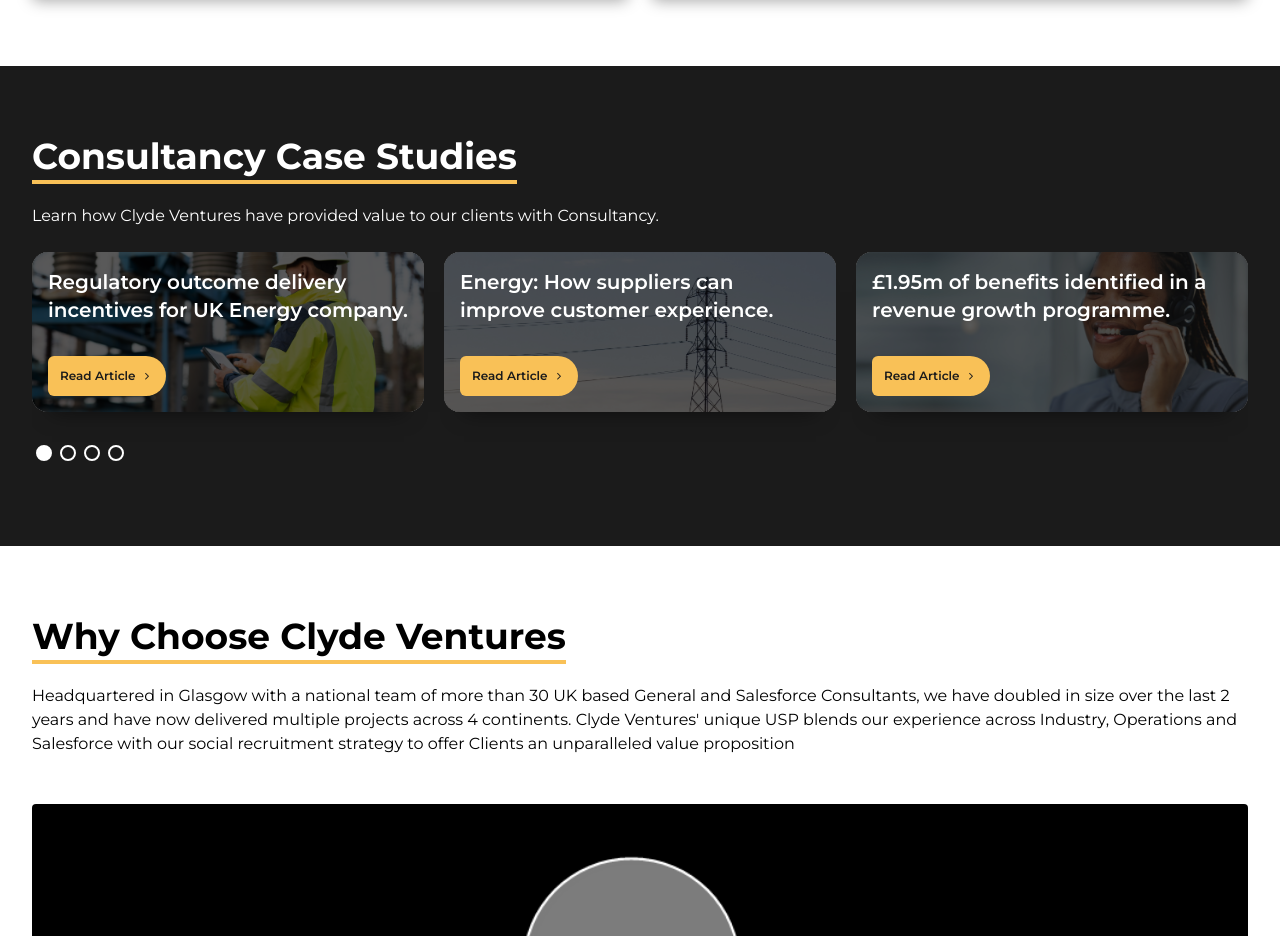
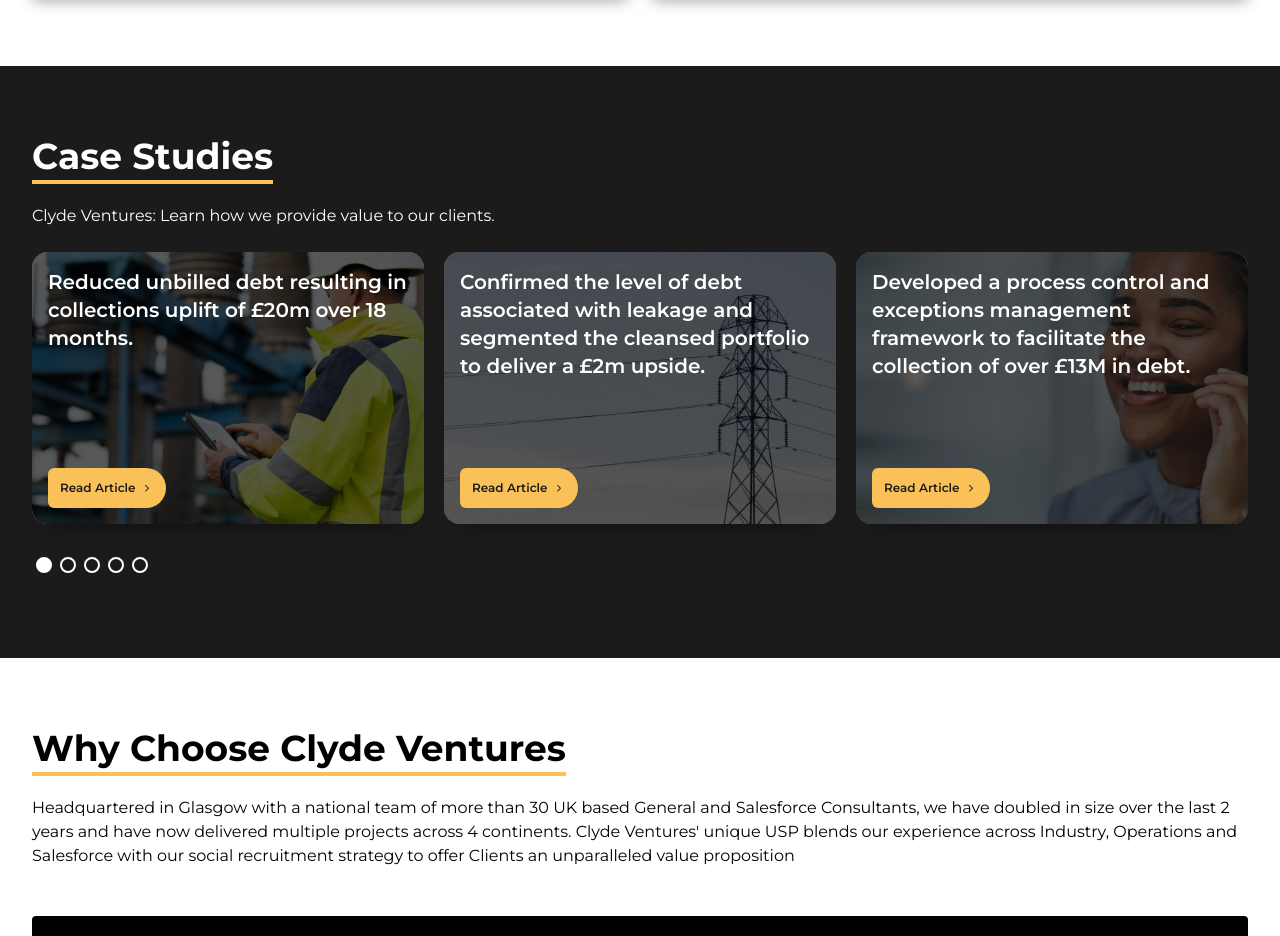
Before and after one commit to luke-meadows/clyde-ventures-2024, a Next.js app: page /services/consultancy in a window 1280 px wide. Shown: the part 1280-2216 px from the top of the page. Built offline with nearby package versions, Linux system fonts and the light colour scheme.

Commit message:
new blurbs

```diff
--- a/app/about-us/meet-the-team/page.js
+++ b/app/about-us/meet-the-team/page.js
@@ -16,8 +16,8 @@
         <div className="grid grid-cols-1 md:grid-cols-3 2xl:grid-cols-4 auto-rows-fr-1 gap-6">
           {teamData.map((item, i) => (
             <div
-              className="shadow-button  w-[100%] col-span-1 cursor-pointer noselect rounded overflow-hidden"
-              onClick={() => setActiveTeamMember(item)}
+              className="shadow-button  w-[100%] col-span-1 noselect rounded overflow-hidden"
+              // onClick={() => setActiveTeamMember(item)}
             >
               <Image
                 key={i}
--- a/components/CaseStudies.js
+++ b/components/CaseStudies.js
@@ -2,65 +2,92 @@
 import { Pagination, A11y, Autoplay } from 'swiper/modules';
 import { Swiper, SwiperSlide } from 'swiper/react';
 import BackgroundImage from './BackgroundImage';
+import Link from 'next/link';
 export default function CaseStudies({ caseStudyTopic }) {
-  const caseStudiesContentData = [
+  const insightCards = [
     {
-      title: 'Regulatory outcome delivery incentives for UK Energy company.',
-      subtitle:
-        'Place holder text place holder text place holder text place holder text place holder text place holder text place holder text.',
+      insightId: '1',
+      title:
+        'Reduced unbilled debt resulting in collections uplift of £20m over 18 months.',
+      date: '29/11/2023',
+      author: 'Graham Mathie',
+      url: '/case-studies/unbilled-debt',
       image: '/images/blog-images/hero/compliance-stores-background.jpg',
-      url: '/insights/1',
-      type: 'Case Study',
+
+      tags: ['Energy', 'Consumer Standards', 'Customer Experience'],
     },
     {
-      title: 'Energy: How suppliers can improve customer experience.',
-      subtitle:
-        'Place holder text place holder text place holder text place holder text place holder text place holder text place holder text.',
+      insightId: '2',
+      title:
+        'Confirmed the level of debt associated with leakage and segmented the cleansed portfolio to deliver a £2m upside.',
+      date: '01/12/2023',
+      author: 'Ross Bern',
+
+      url: '/insights/debt-value',
       image: '/images/blog-images/hero/opex-background.jpg',
-      url: '/insights/2',
-      type: 'Insight',
+      tags: ['Revenue Generation', 'Customer Experience'],
     },
     {
-      title: '£1.95m of benefits identified in a revenue growth programme.',
-      subtitle:
-        'Place holder text place holder text place holder text place holder text place holder text place holder text place holder text.',
+      insightId: '3',
+      title:
+        'Developed a process control and exceptions management framework to facilitate the collection of over £13M in debt.',
+      date: '06/12/2023',
+      author: 'Ross Bern',
+      url: '/case-studies/controls-and-exception-management',
       image: '/images/blog-images/hero/domestic-sales-background.jpeg',
-      url: '/insights/3',
-      type: 'Case Study',
+
+      tags: ['Utilities', 'Debt'],
     },
     {
-      title: 'Regulatory outcome delivery incentives for UK Energy company.',
-      subtitle:
-        'Place holder text place holder text place holder text place holder text place holder text place holder text place holder text.',
+      insightId: '4',
+      title:
+        "Conducted a LEAN review across a client's operations to deliver £1.95M in benefits.",
+      date: '18/12/2023',
+      author: 'Amber Morton',
+      url: 'insights/domestic-sales',
       image: '/images/blog-images/hero/compliance-stores-background.jpg',
-      url: '/insights/4',
-      type: 'Case Study',
+
+      tags: ['Utilities', 'OPEX', 'Energy', 'Consumer Standards'],
     },
     {
-      title: 'Energy: How suppliers can improve customer experience.',
-      subtitle:
-        'Place holder text place holder text place holder text place holder text place holder text place holder text place holder text.',
-      image: '/images/blog-images/hero/opex-background.jpg',
-      url: '/insights/5',
-      type: 'Insight',
+      insightId: '5',
+      title:
+        'Developed a value model linking operational activities to optimise regulatory outcome delivery incentives.',
+      date: '08/01/2024',
+      author: 'David Philipson',
+      url: '/case-studies/value-model',
+      image: '/images/blog-images/thumbnail/debt-value-thumbnail.jpg',
+      tags: ['Utilities', 'Debt', 'Energy'],
     },
     {
-      title: '£1.95m of benefits identified in a revenue growth programme.',
-      subtitle:
-        'Place holder text place holder text place holder text place holder text place holder text place holder text place holder text.',
+      insightId: '6',
+      title:
+        'Implemented operational excellence and developed a new Target Operating Model to reduce headcount by 25%.',
+      date: '11/01/2024',
+      author: 'Kerry Moran',
+      url: '/case-studies/target-operating-model',
+      image: '/images/blog-images/hero/opex-background.jpg',
+
+      tags: ['Utilities', 'Consumer Standards', 'Energy'],
+    },
+    {
+      insightId: '6',
+      title:
+        "Conducted financial and operational due diligence on a technology led, energy retailer to provide assurance to support our client's proposed $20m investment.",
+      date: '11/01/2024',
+      author: 'Ross Bern',
+      url: '/case-studies/financial-operational-due-diligence',
       image: '/images/blog-images/hero/domestic-sales-background.jpeg',
-      url: '/insights/6',
-      type: 'Case Study',
+      tags: ['Utilities', 'Consumer Standards', 'Energy'],
     },
   ];
   return (
     <div className="bg-black-text noselect">
       <div className="page-break" />
       <div className="inner-container text-white">
-        <h2 className="section-heading">{caseStudyTopic} Case Studies</h2>
+        <h2 className="section-heading">Case Studies</h2>
         <p className="mb-6 font-normal">
-          Learn how Clyde Ventures have provided value to our clients with{' '}
-          {caseStudyTopic}.
+          Clyde Ventures: Learn how we provide value to our clients.
         </p>
         <div>
           <div className="case-studies-swiper md:hidden">
@@ -74,7 +101,7 @@
                 disableOnInteraction: false,
               }}
             >
-              {caseStudiesContentData.map((item, i) => {
+              {insightCards.map((item, i) => {
                 return (
                   <SwiperSlide className=" bg-super-light-grey  rounded-lg p-4 relative card-rounding shadow-bottom">
                     <div className="flex flex-col justify-between gap-6 h-full text-white">
@@ -106,7 +133,7 @@
                 disableOnInteraction: false,
               }}
             >
-              {caseStudiesContentData.map((item, i) => {
+              {insightCards.map((item, i) => {
                 return (
                   <SwiperSlide className=" bg-super-light-grey  rounded-lg p-4 relative card-rounding shadow-bottom">
                     <div className="flex flex-col justify-between gap-6 h-full text-white">
@@ -116,10 +143,11 @@
                         </h5>
                         {/* <p className="text-sm font-normal mb-2">{item.subtitle}</p> */}
                       </div>
-
-                      <button className="bg-primary-orange text-black-text  pr-2.5 pl-3 h-10 min-w-fit w-fit text-xs font-semibold rounded-l-[6px] rounded-r-[20px] ">
-                        Read Article <i className="icon-angle-right" />
-                      </button>
+                      <Link href={item.url}>
+                        <button className="bg-primary-orange text-black-text  pr-2.5 pl-3 h-10 min-w-fit w-fit text-xs font-semibold rounded-l-[6px] rounded-r-[20px] ">
+                          Read Article <i className="icon-angle-right" />
+                        </button>
+                      </Link>
                     </div>
                     <BackgroundImage image={item.image} />
                   </SwiperSlide>
--- a/components/SectorSolutionsGrid.js
+++ b/components/SectorSolutionsGrid.js
@@ -9,7 +9,7 @@
       blurb:
         'We are a multi-certified Salesforce integrator and consulting partner and have implemented and integrated Salesforce across multiple continents to deliver functionality across Sales, Service, Marketing, Industries and many other areas. In addition, because our background is both, operational and from the industries in which we operate, we do not think like other software integrators. We always ensure that the technology serves the operational need, user experience and interface is paramount, and it is configured in such a way as to maximise value creation and optimise customer experience and impact.',
       icon: '/icons/sales.svg',
-      url: 'integration/salesforce',
+      url: '/services/integration/salesforce',
     },
     {
       title: 'Net Zero Cloud',
@@ -25,7 +25,7 @@
       blurb:
         'We are a multi-certified Salesforce integrator and consulting partner and have implemented and integrated Salesforce across multiple continents to deliver functionality across Sales, Service, Marketing, Industries and many other areas. In addition, because our background is both, operational and from the industries in which we operate, we do not think like other software integrators. We always ensure that the technology serves the operational need, user experience and interface is paramount, and it is configured in such a way as to maximise value creation and optimise customer experience and impact.',
       icon: '/icons/sales.svg',
-      url: 'integration/salesforce',
+      url: '/services/integration/salesforce',
     },
     {
       title: 'Marketing Cloud & Marketing Cloud Account Engagement',
@@ -41,7 +41,7 @@
       blurb:
         'We are a multi-certified Salesforce integrator and consulting partner and have implemented and integrated Salesforce across multiple continents to deliver functionality across Sales, Service, Marketing, Industries and many other areas. In addition, because our background is both, operational and from the industries in which we operate, we do not think like other software integrators. We always ensure that the technology serves the operational need, user experience and interface is paramount, and it is configured in such a way as to maximise value creation and optimise customer experience and impact.',
       icon: '/icons/sales.svg',
-      url: 'integration/salesforce',
+      url: '/services/integration/salesforce',
     },
     {
       title: 'Net Zero Cloud',
```
